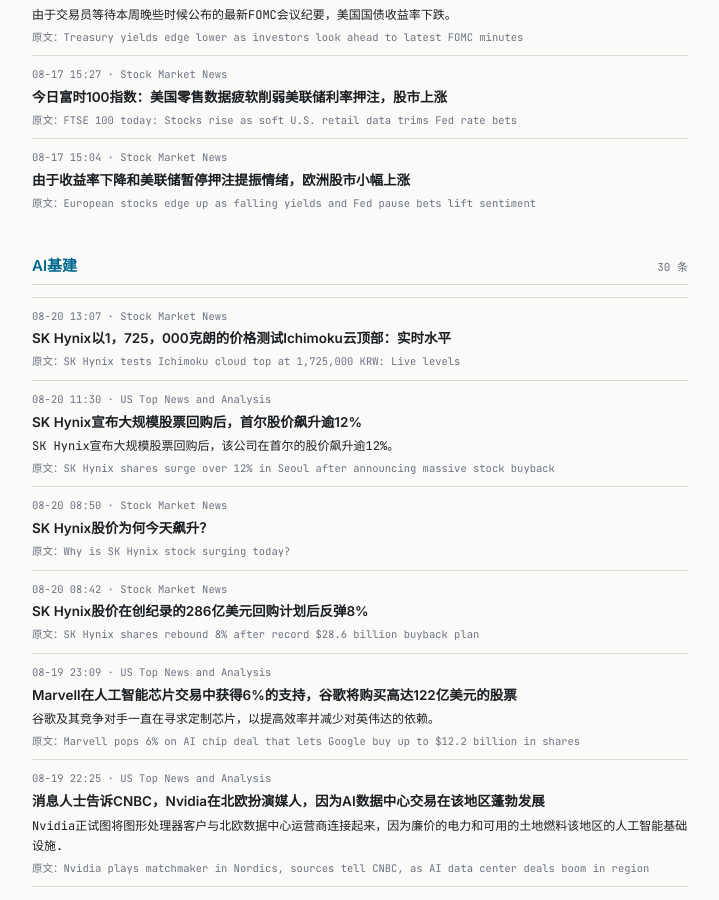
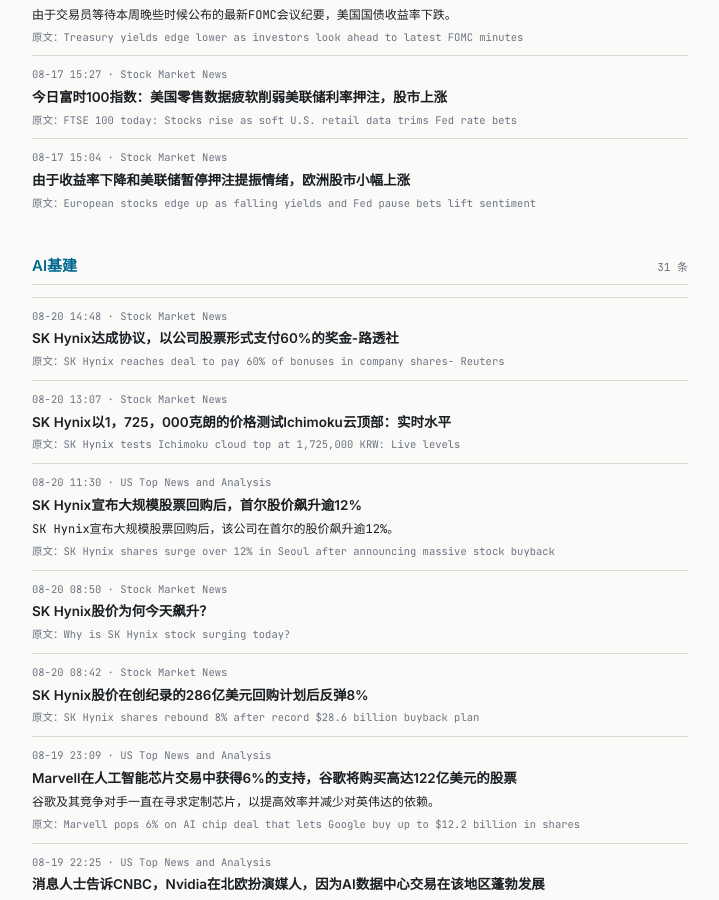
Before and after one commit to tang3super/tang3super.github.io, a Jekyll site: the page built from macro-trade/news-digest.md, in a window 1280 px wide and 900 px high, scrolled down 9908 px. Shown: the whole window, without its empty margins (280-999 px from the left). Built offline with Jekyll 4.4.1, drawn with Linux system fonts in a browser that asks for light colours; some of the changed text lies outside the part shown.

Commit message:
sync news-digest article

```diff
--- a/macro-trade/news-digest.md
+++ b/macro-trade/news-digest.md
@@ -669,6 +669,12 @@
     title_zh: 由于收益率下降和美联储暂停押注提振情绪，欧洲股市小幅上涨
 - name: AI基建
   items:
+  - title: SK Hynix reaches deal to pay 60% of bonuses in company shares- Reuters
+    summary: ''
+    link: https://www.investing.com/news/stock-market-news/sk-hynix-reaches-deal-to-pay-60-of-bonuses-in-company-shares-reuters-93CH-4868775
+    source: Stock Market News
+    time: 08-20 14:48
+    title_zh: SK Hynix达成协议，以公司股票形式支付60%的奖金-路透社
   - title: 'SK Hynix tests Ichimoku cloud top at 1,725,000 KRW: Live levels'
     summary: ''
     link: https://www.investing.com/news/stock-market-news/sk-hynix-tests-200-sma-after-43-rally-live-levels-93CH-4864162
```
Also changed, not shown: other parts of macro-trade/news-digest.md (+1 -1 lines).
